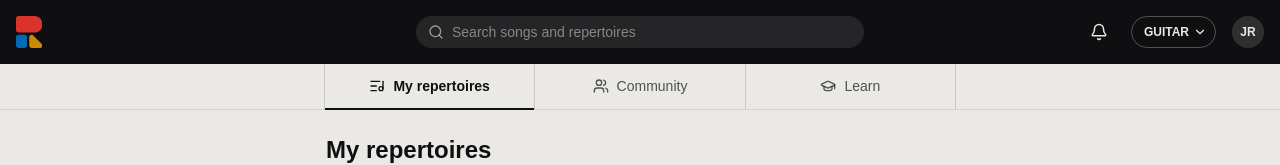
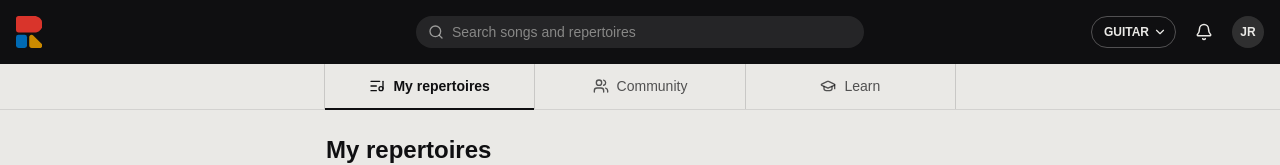
Before and after one commit to jrbechard/repertoires, a Next.js app: page / in a window 1280 px wide. Shown: the top 165 px of the page. Built offline with nearby package versions, Linux system fonts and the light colour scheme; a web font is replaced by a local one.

Commit message:
Header updates

```diff
--- a/app/components/Header/Header.tsx
+++ b/app/components/Header/Header.tsx
@@ -69,7 +69,18 @@ export default function Header() {
                 <SearchField value={query} onChange={setQuery} />
             </div>
 
-            <div className="ml-auto flex items-center gap-4" ref={navRef}>
+            <div className="ml-auto flex items-center gap-1 desk:gap-3" ref={navRef}>
+                <MenuInstrument
+                    open={openMenu === "instrument"}
+                    onToggle={() => toggle("instrument")}
+                    onClose={() => setOpenMenu(null)}
+                />
+
+                <MenuNotifications
+                    open={openMenu === "notifications"}
+                    onToggle={() => toggle("notifications")}
+                />
+
                 <button
                     ref={searchButtonRef}
                     type="button"
@@ -80,17 +91,6 @@ export default function Header() {
                     <Search className="h-4.5 w-4.5" aria-hidden="true" />
                 </button>
 
-                <MenuNotifications
-                    open={openMenu === "notifications"}
-                    onToggle={() => toggle("notifications")}
-                />
-
-                <MenuInstrument
-                    open={openMenu === "instrument"}
-                    onToggle={() => toggle("instrument")}
-                    onClose={() => setOpenMenu(null)}
-                />
-
                 <MenuAccount
                     open={openMenu === "account"}
                     onToggle={() => toggle("account")}
--- a/app/components/Header/SearchBar.tsx
+++ b/app/components/Header/SearchBar.tsx
@@ -1,7 +1,7 @@
 "use client";
 
 import { useEffect, useRef } from "react";
-import { X } from "lucide-react";
+import { ArrowLeft } from "lucide-react";
 import SearchField from "./SearchField";
 
 type Props = {
@@ -19,20 +19,20 @@ export default function SearchBar({ value, onChange, onClose }: Props) {
 
     return (
         <div className="flex w-full items-center gap-2">
+            <button
+                type="button"
+                onClick={onClose}
+                aria-label="Close search"
+                className="-ml-2 flex h-8 w-8 shrink-0 items-center justify-center rounded-full text-on-band hover:bg-on-band/10"
+            >
+                <ArrowLeft className="h-5 w-5" aria-hidden="true" />
+            </button>
             <SearchField
                 value={value}
                 onChange={onChange}
                 onEscape={onClose}
                 inputRef={inputRef}
             />
-            <button
-                type="button"
-                onClick={onClose}
-                aria-label="Close search"
-                className="-m-2 flex rounded-full p-2 text-on-band hover:bg-on-band/10"
-            >
-                <X className="h-4.5 w-4.5" aria-hidden="true" />
-            </button>
         </div>
     );
 }
--- a/app/components/Header/SearchField.tsx
+++ b/app/components/Header/SearchField.tsx
@@ -27,7 +27,7 @@ export default function SearchField({ value, onChange, onEscape, inputRef }: Pro
                 }}
                 placeholder="Search songs and repertoires"
                 aria-label="Search"
-                className="h-8 w-full rounded-full bg-on-band/10 pl-9 pr-3 text-sm text-on-band placeholder:text-on-band/50 focus:outline-none"
+                className="h-8 w-full rounded-full bg-on-band/10 pl-9 pr-3 text-base text-on-band placeholder:text-on-band/50 focus:outline-none desk:text-sm"
             />
         </div>
     );
```
